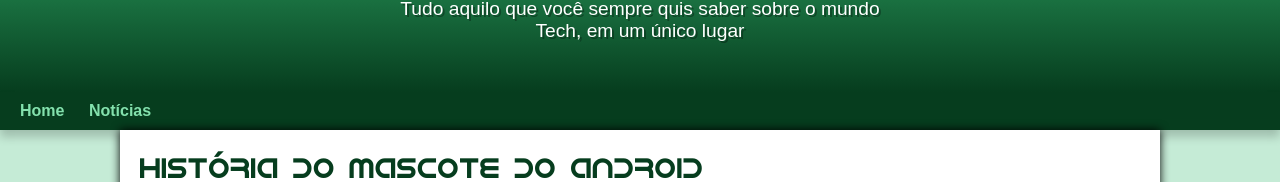
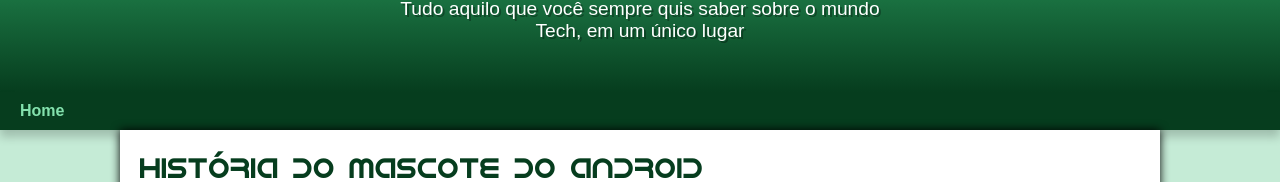
Before and after one commit to Ezequiel0708/projecto-android7, a plain HTML site: page index.html in a window 1280 px wide. Shown: the part 101-283 px from the top of the page. Drawn offline with Linux system fonts and the light colour scheme; a web font is replaced by a local one.

Commit message:
esta feito

```diff
--- a/index.html
+++ b/index.html
@@ -15,7 +15,6 @@
     </header>
     <nav>
         <a href="#">Home</a>
-        <a href="#">Notícias</a>
     </nav>
     <main>
         <article>
```
